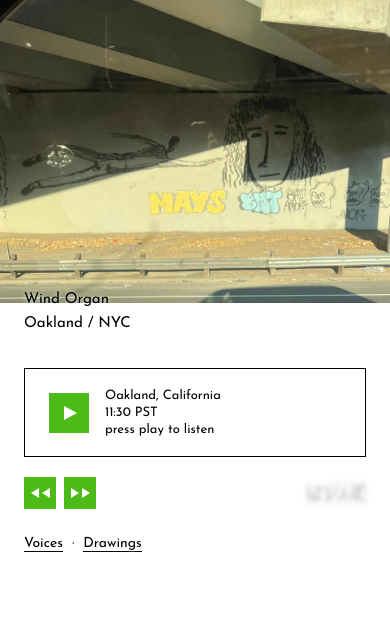
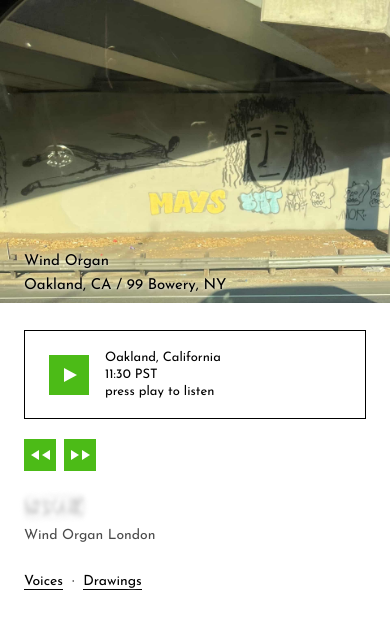
Before and after one commit to palaisderafael/windorgan, a plain HTML site: page index.html in a window 390 px wide. Drawn offline with Linux system fonts and the light colour scheme.

Commit message:
Add files via upload

```diff
--- a/index.html
+++ b/index.html
@@ -3,7 +3,7 @@
 <head>
   <meta charset="UTF-8">
   <meta name="viewport" content="width=device-width, initial-scale=1.0">
-  <title>Wind Organ — Oakland / NYC</title>
+  <title>Wind Organ — Oakland / 99 Bowery, NY</title>
   <link rel="preconnect" href="https://fonts.googleapis.com">
   <link rel="preconnect" href="https://fonts.gstatic.com" crossorigin>
   <link href="https://fonts.googleapis.com/css2?family=Josefin+Sans:wght@400;500&display=swap" rel="stylesheet">
@@ -180,6 +180,25 @@
     .more a:hover { border-bottom-color: transparent; }
     .more a:focus-visible { outline: 2px solid #000000; outline-offset: 3px; }
 
+    .corner-btn { text-decoration: none; color: #000000; }
+
+    .corner-label {
+      display: block;
+      margin: 6px -24px 0;
+      font-size: 14px;
+      line-height: 1.6;
+      text-align: center;
+      white-space: nowrap;
+      color: #000000;
+      text-shadow: 0 1px 4px rgba(255,255,255,0.9);
+      opacity: 0.7;
+      transition: opacity 0.25s ease;
+    }
+
+    .corner-btn:hover .corner-label,
+    .corner-btn:active .corner-label,
+    .corner-btn:focus .corner-label { opacity: 1; }
+
     @media (max-width: 480px) {
       .page { padding: 40px 24px; }
       .title { font-size: 15px; }
@@ -192,7 +211,8 @@
       .title { order: 1; }
       .player { order: 2; }
       .bottom-row { order: 3; }
-      .more { order: 4; }
+      .mobile-corner-btn { order: 4; }
+      .more { order: 5; }
 
       a.corner-btn:not(.mobile-corner-btn) {
         display: none;
@@ -203,7 +223,10 @@
         position: static;
         width: 60px;
         flex-shrink: 0;
+        margin-top: 24px;
       }
+
+      .mobile-corner-btn .corner-label { margin: 6px 0 0; text-align: left; }
     }
   </style>
 </head>
@@ -212,9 +235,10 @@
     <div class="inner">
       <a href="london.html" class="corner-btn">
         <img src="uk-button-copy.png" alt="listen to London">
+        <span class="corner-label">Wind Organ London</span>
       </a>
 
-      <div class="title">Wind Organ<br>Oakland / NYC</div>
+      <div class="title">Wind Organ<br>Oakland, CA / 99 Bowery, NY</div>
 
       <div class="player">
         <button class="play-btn" onclick="toggle()" aria-label="Play stream">
@@ -246,12 +270,14 @@
             </div>
           </button>
         </div>
-        <a href="london.html" class="corner-btn mobile-corner-btn">
-          <img src="uk-button-copy.png" alt="listen to London">
-        </a>
       </div>
 
-        <div class="more"><a href="voices.html">Voices</a> &nbsp;·&nbsp; <a href="drawings.html">Drawings</a></div>
+      <a href="london.html" class="corner-btn mobile-corner-btn">
+        <img src="uk-button-copy.png" alt="listen to London">
+        <span class="corner-label">Wind Organ London</span>
+      </a>
+
+      <div class="more"><a href="voices.html">Voices</a> &nbsp;·&nbsp; <a href="drawings.html">Drawings</a></div>
     </div>
   </div>
 
```
